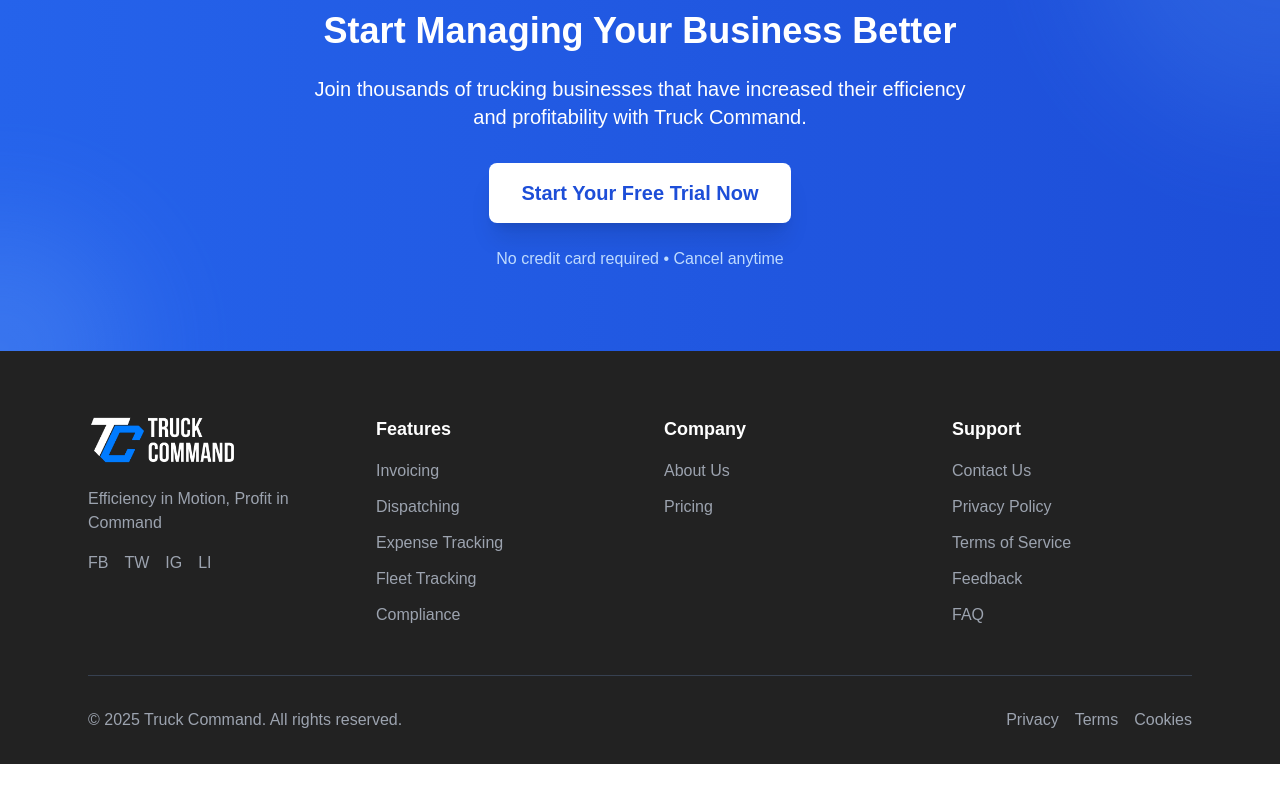
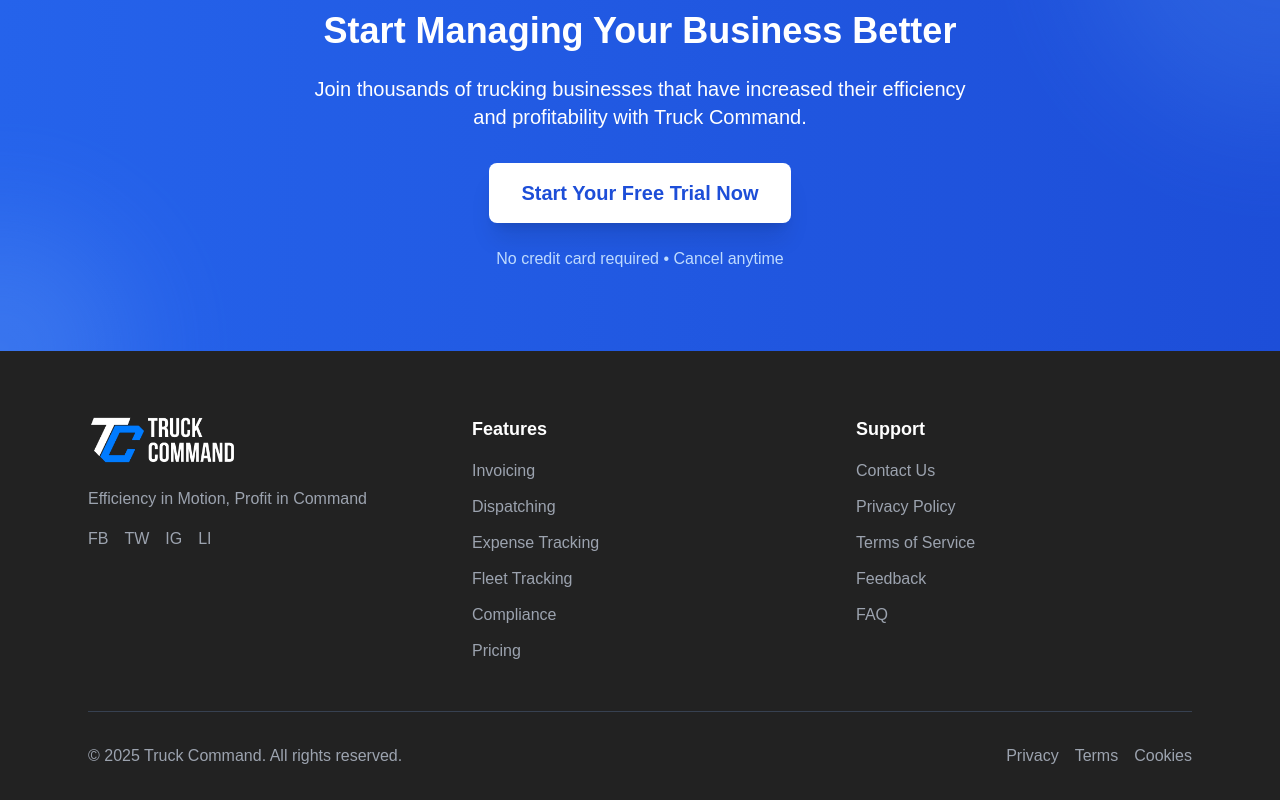
Before and after one commit to HighYieldSolar/truck-cmd, a Next.js app: page / in a window 1280 px wide. Shown: the part 4343-5143 px from the top of the page. Before the commit the page ends 5107 px from the top, so only its background shows below. Built offline with nearby package versions, Linux system fonts and the light colour scheme.

Commit message:
updated footer

```diff
--- a/src/app/page.js
+++ b/src/app/page.js
@@ -529,7 +529,7 @@
       {/* Footer */}
       <footer className="bg-[#222222] text-white pt-16 pb-8">
         <div className="max-w-6xl mx-auto px-6">
-          <div className="grid grid-cols-1 md:grid-cols-4 gap-12 mb-12">
+          <div className="grid grid-cols-1 md:grid-cols-3 gap-12 mb-12">
             <div>
               <Image
                 src="/images/tc white-logo with name.png"
@@ -558,13 +558,6 @@
                 <li><a href="/features/expense-tracking" className="text-gray-400 hover:text-white transition-colors">Expense Tracking</a></li>
                 <li><a href="/features/fleet-tracking" className="text-gray-400 hover:text-white transition-colors">Fleet Tracking</a></li>
                 <li><a href="/features/compliance" className="text-gray-400 hover:text-white transition-colors">Compliance</a></li>
-              </ul>
-            </div>
-
-            <div>
-              <h4 className="text-lg font-semibold mb-4">Company</h4>
-              <ul className="space-y-3">
-                <li><a href="/about" className="text-gray-400 hover:text-white transition-colors">About Us</a></li>
                 <li><a href="/pricing" className="text-gray-400 hover:text-white transition-colors">Pricing</a></li>
               </ul>
             </div>
--- a/src/components/footer.js
+++ b/src/components/footer.js
@@ -6,7 +6,7 @@
   return (
     <footer className="bg-[#222222] text-white pt-16 pb-8">
       <div className="max-w-6xl mx-auto px-6">
-        <div className="grid grid-cols-1 md:grid-cols-4 gap-12 mb-12">
+        <div className="grid grid-cols-1 md:grid-cols-3 gap-12 mb-12">
           <div>
             <Image
               src="/images/tc white-logo with name.png"
@@ -34,13 +34,6 @@
               <li><Link href="/features/expense-tracking" className="text-gray-400 hover:text-white transition-colors">Expense Tracking</Link></li>
               <li><Link href="/features/fleet-tracking" className="text-gray-400 hover:text-white transition-colors">Fleet Tracking</Link></li>
               <li><Link href="/features/compliance" className="text-gray-400 hover:text-white transition-colors">Compliance</Link></li>
-            </ul>
-          </div>
-
-          <div>
-            <h4 className="text-lg font-semibold mb-4">Company</h4>
-            <ul className="space-y-3">
-              <li><Link href="/about" className="text-gray-400 hover:text-white transition-colors">About Us</Link></li>
               <li><Link href="/pricing" className="text-gray-400 hover:text-white transition-colors">Pricing</Link></li>
             </ul>
           </div>
```
